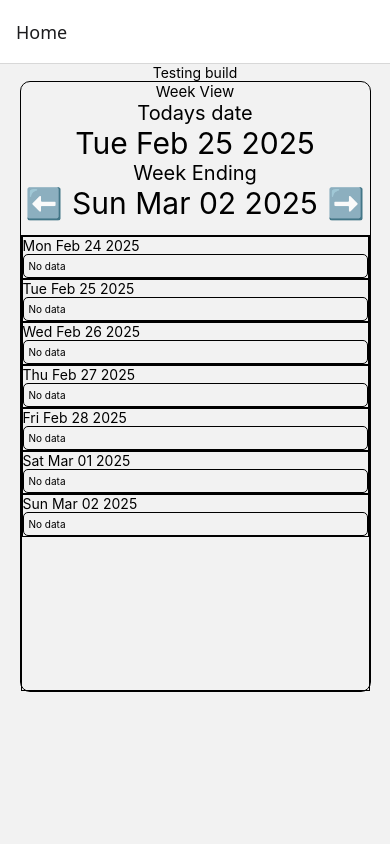
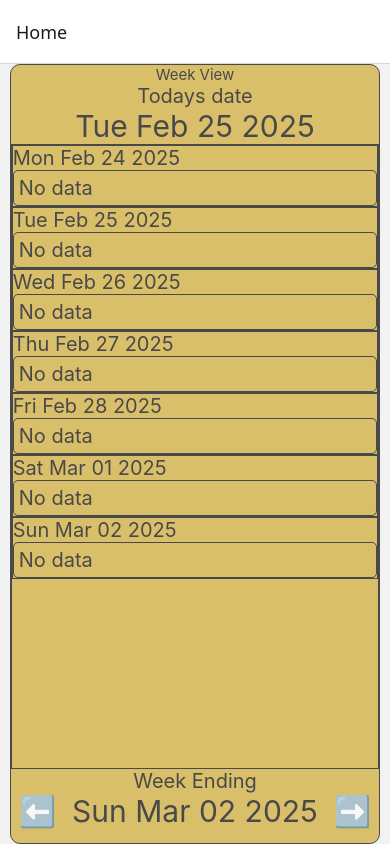
Before and after one commit to Chris-Mark-Wilson/timesheet, a React Native app: screen /Home in a window 390 px wide. Built offline with nearby package versions, Linux system fonts and the light colour scheme.

Commit message:
adjusted font and color

```diff
--- a/components/styles/styles.js
+++ b/components/styles/styles.js
@@ -1,12 +1,14 @@
  import { StyleSheet } from "react-native";
  export const styles = StyleSheet.create({
-    date: {
-      flex: 0.8,
+    container: {
+      flex: 1,
       borderWidth: 1,
       borderRadius: 10,
-      width: "90%",
+      width: "95%",
       alignItems: "center",
       justifyContent: "start",
+      backgroundColor: "#cfaa30",
+      opacity: 0.7,
     },
     dateText: {
       fontSize: 30,
@@ -57,12 +59,15 @@
   },
   preview:{
     flex:1,
-    fontSize:10,
+    fontSize:20,
     borderWidth:1,
     borderRadius:5,
     padding:5,
     width:'100%',
 
+  },
+  previewDate:{
+    fontSize:20
   },
   editView:{
     flex:1,
--- a/components/weekView.js
+++ b/components/weekView.js
@@ -75,30 +75,12 @@ setIsEditing(true)
 
   return (<>
     {!isEditing ? (
-    <View style={styles.date}>
+    <View style={styles.container}>
       <Text style={{ fontSize: 15 }}>Week View</Text>
       <Text style={{ fontSize: 20 }}>Todays date</Text>
       <Text style={styles.dateText}>{today.toDateString()}</Text>
-      <Text style={{ fontSize: 20 }}>Week Ending</Text>
-      <View style={styles.dateButtons}>
-        <Pressable
 
-          onPressIn={() => {
-            changeDate("back");
-          }}
-        >
-          <Text style={styles.arrows}>⬅️</Text>
-        </Pressable>
-        <Text style={styles.dateText}>{weekEnding.toDateString()}</Text>
-        <Pressable
 
-          onPressIn={() => {
-            changeDate("forwards");
-          }}
-        >
-          <Text style={styles.arrows}>➡️</Text>
-        </Pressable>
-      </View>
 
         <ScrollView style={styles.scrollView}>
           {days &&
@@ -110,7 +92,7 @@ setIsEditing(true)
                   style={styles.listItem}
                   onPress={(e) => edit(day)}
                 >
-                  <Text>{day.date && day.date.toDateString()}</Text>
+                  <Text style={styles.previewDate}>{day.date && day.date.toDateString()}</Text>
                   <Text style={styles.preview}>
                     {day.text ? day.text : "No data"}
                   </Text>
@@ -118,6 +100,26 @@ setIsEditing(true)
               );
             })}
         </ScrollView>
+         <Text style={{ fontSize: 20 }}>Week Ending</Text>
+         <View style={styles.dateButtons}>
+           <Pressable
+
+             onPressIn={() => {
+               changeDate("back");
+             }}
+           >
+             <Text style={styles.arrows}>⬅️</Text>
+           </Pressable>
+           <Text style={styles.dateText}>{weekEnding.toDateString()}</Text>
+           <Pressable
+
+             onPressIn={() => {
+               changeDate("forwards");
+             }}
+           >
+             <Text style={styles.arrows}>➡️</Text>
+           </Pressable>
+        </View>
         </View>
       ) : (
         <Edit
--- a/screens/homescreen.js
+++ b/screens/homescreen.js
@@ -15,7 +15,6 @@ export const HomeScreen = () => {
 
   return (
     <View style={styles.container}>
-      <Text>Testing build</Text>
       <WeekView />
       </View>
 
```
